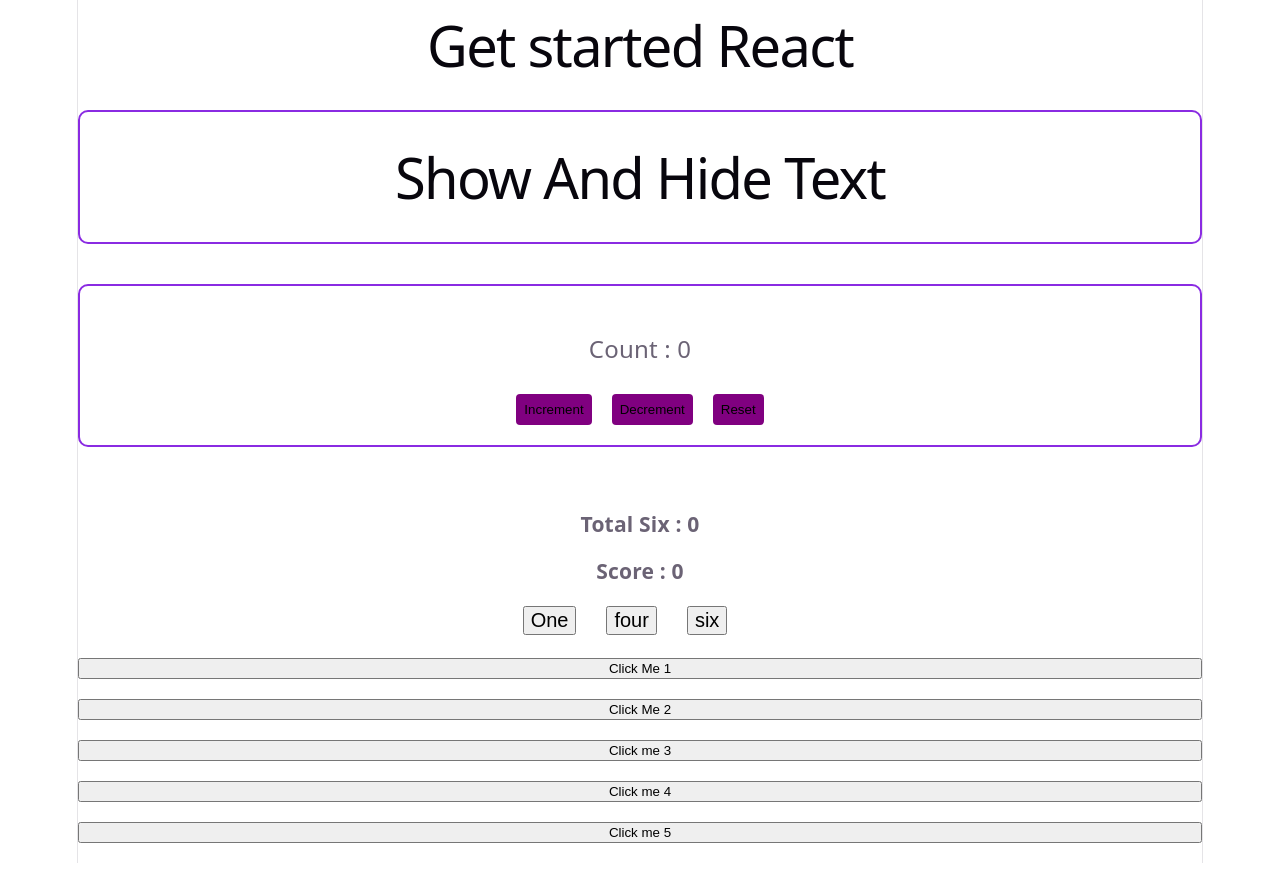
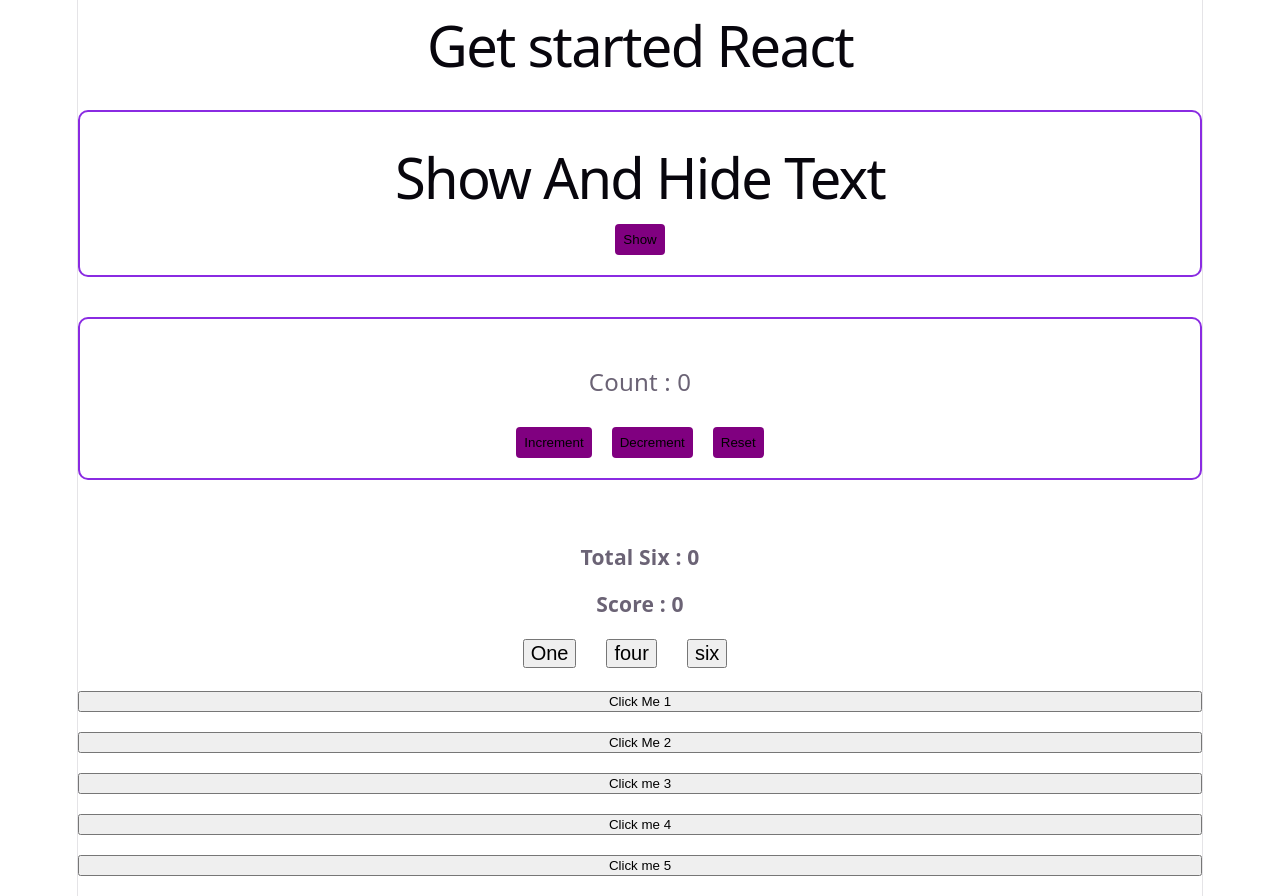
Before and after one commit to kamalcodezen/react-core-concept-part2, a React (Vite) app: page / in a window 1280 px wide. Before the commit the page ends 863 px from the top, so only its background shows below. Built offline with nearby package versions, Linux system fonts and the light colour scheme.

Commit message:
hide and show toggle system practice in usestate

```diff
--- a/src/hide_show_text.jsx
+++ b/src/hide_show_text.jsx
@@ -1,7 +1,20 @@
- export default function ShowHideText() {
+import { use, useState } from "react";
+
+export default function ShowHideText() {
+  const [show, setShow] = useState(false);
+
+  const toggleHandle = () => {
+    setShow(show === false);
+  };
+
   return (
     <div className="users">
-      <h1>Show And Hide Text</h1>
+      <h1>Show And Hide Text </h1>
+      {show && <p className="counterBtn">Hello, React Leaner</p>}
+
+      <button onClick={toggleHandle} className="counterBtn">
+        {show ? "Hide" : "Show"}
+      </button>
     </div>
   );
 }
```
